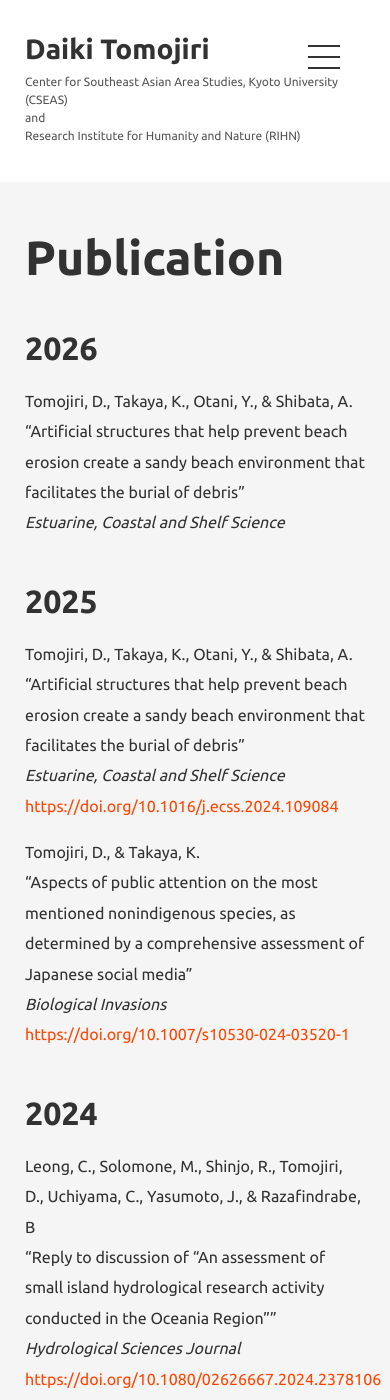
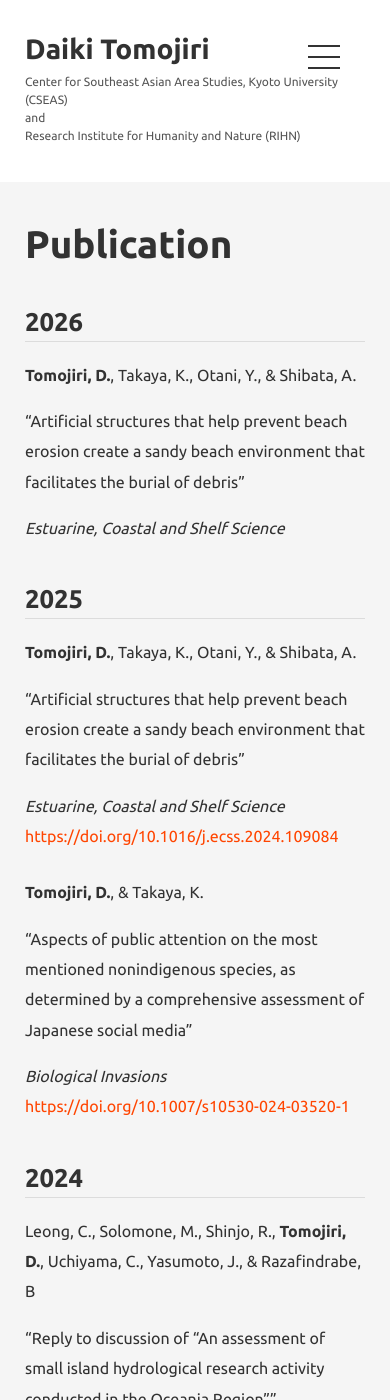
Before and after one commit to tjdk1992/tjdk1992.github.io, a Jekyll site: the page built from publications.md, in a window 390 px wide and 1400 px high. Built offline with Jekyll 4.4.1, drawn with Linux system fonts in a browser that asks for light colours; nearby versions of some CDN libraries; some of the changed text lies outside the part shown.

Commit message:
Bold both Tomojiri and Tomojiri-Kadotani

```diff
--- a/assets/css/pages/publications.css
+++ b/assets/css/pages/publications.css
@@ -27,22 +27,44 @@
 #main h1 {
   color: rgb(50, 50, 50);
   font-size: 3em;
-  margin-bottom: .7em;
+  margin-bottom: .9em;
 }
 
 #main h2 {
   color: rgb(50, 50, 50);
-  font-size: 200%;
-  margin-top: 1.4em;
-  margin-bottom: .6em;
+  font-size: 180%;
+  margin-top: 1.6em;
+  margin-bottom: .7em;
+  padding-bottom: .15em;
+  border-bottom: 1px solid rgb(220, 220, 220);
+}
+
+.publication-year-block:first-of-type h2 {
+  margin-top: 0.3em;
 }
 
 .publication-entry {
-  margin-bottom: 1.4em;
+  margin-bottom: 1.6em;
+}
+
+.publication-authors {
+  margin-bottom: 0.15em;
+}
+
+.publication-title {
+  margin-bottom: 0.2em;
+}
+
+.publication-journal-line {
+  margin-bottom: 0;
 }
 
 .journal {
   font-style: italic;
+}
+
+.publication-entry a {
+  word-break: break-word;
 }
 
 #copyright {
@@ -60,6 +82,10 @@
     padding-right: 10px;
     padding-top: 10px;
   }
+
+  #main section {
+    padding: 25px 60px 25px 60px;
+  }
 }
 
 @media screen and (max-width: 1050px) {
@@ -67,6 +93,10 @@
     padding-left: 0px;
     padding-right: 0px;
     padding-top: 0px;
+  }
+
+  #main section {
+    padding: 25px 40px 25px 40px;
   }
 }
 
@@ -82,4 +112,12 @@
   #main-in {
     padding-left: 0;
   }
+
+  #main h1 {
+    font-size: 2.4em;
+  }
+
+  #main h2 {
+    font-size: 160%;
+  }
 }
--- a/publications.md
+++ b/publications.md
@@ -10,17 +10,42 @@ permalink: /publications/
   <h1>Publication</h1>
 
   {% for group in site.data.publications %}
-    <h2>{{ group.year }}</h2>
+    <div class="publication-year-block">
+      <h2>{{ group.year }}</h2>
 
-    {% for pub in group.entries %}
-      <p class="publication-entry">
-        {{ pub.authors }}<br>
-        “{{ pub.title }}”<br>
-        <span class="journal">{{ pub.journal }}</span>
-        {% if pub.doi and pub.doi != "" %}
-          <br><a href="{{ pub.doi }}" target="_blank" rel="noopener noreferrer">{{ pub.doi }}</a>
-        {% endif %}
-      </p>
-    {% endfor %}
+      {% for pub in group.entries %}
+
+        {% assign authors = pub.authors
+          | replace: "Tomojiri-Kadotani, D.", "<strong>Tomojiri-Kadotani, D.</strong>"
+          | replace: "Tomojiri, D.", "<strong>Tomojiri, D.</strong>"
+        %}
+
+        <div class="publication-entry">
+
+          <p class="publication-authors">
+            {{ authors }}
+          </p>
+
+          <p class="publication-title">
+            “{{ pub.title }}”
+          </p>
+
+          <p class="publication-journal-line">
+            <span class="journal">{{ pub.journal }}</span>
+
+            {% if pub.doi and pub.doi != "" %}
+              <br>
+              <a href="{{ pub.doi }}" target="_blank" rel="noopener noreferrer">
+                {{ pub.doi }}
+              </a>
+            {% endif %}
+
+          </p>
+
+        </div>
+
+      {% endfor %}
+    </div>
   {% endfor %}
+
 </section>
```
